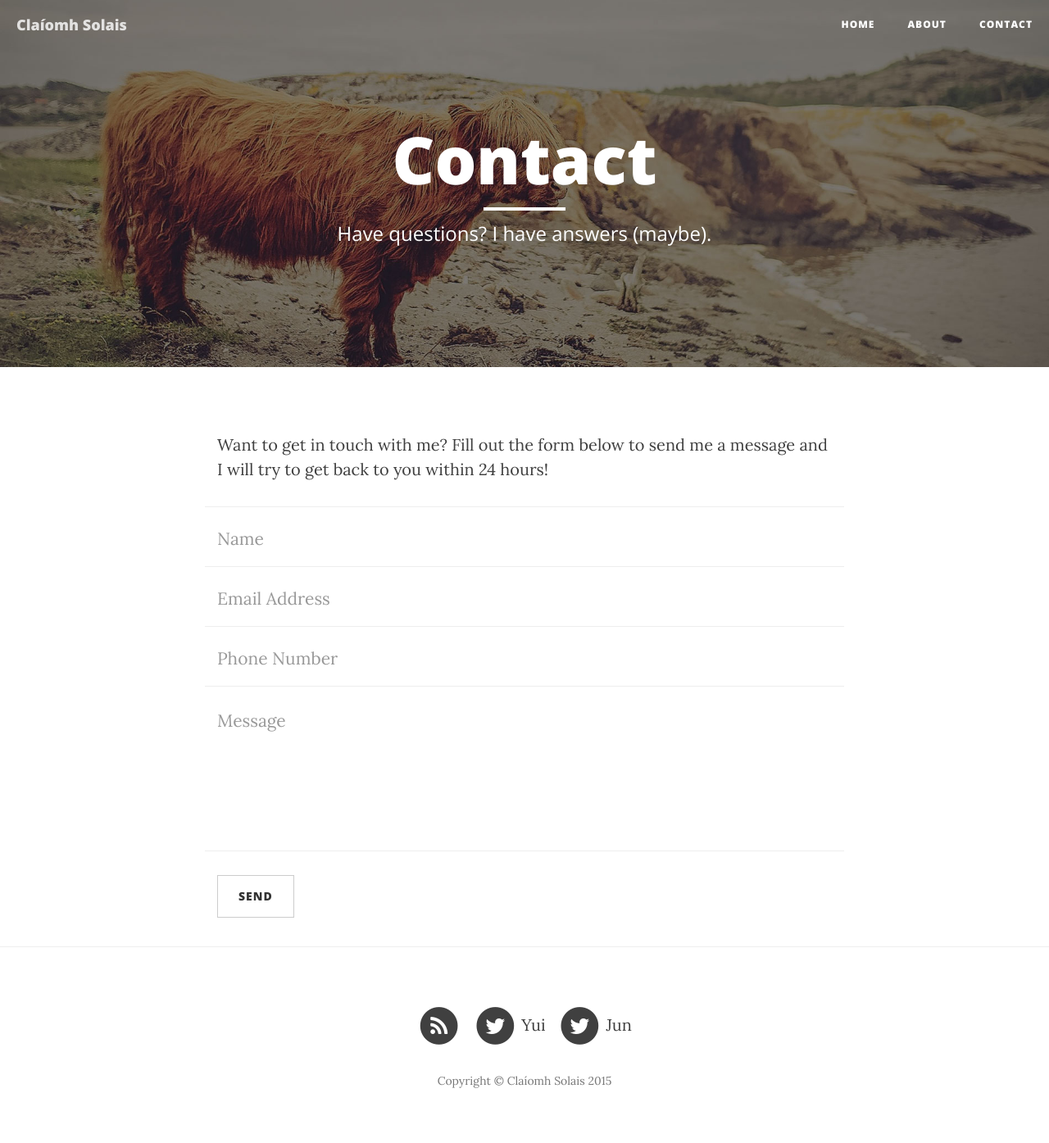
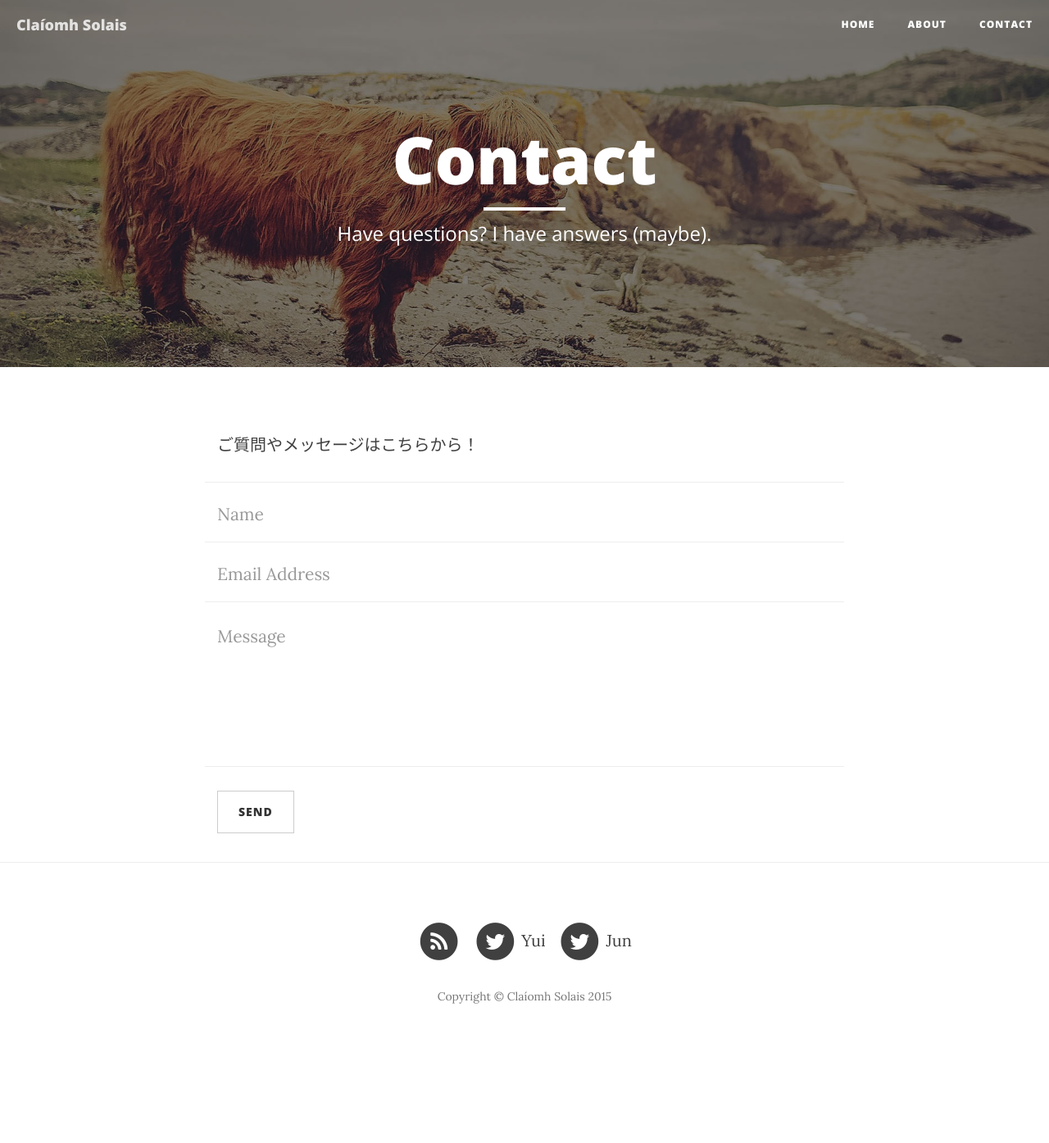
Before and after one commit to AdrienLemaire/claiomhsolais.github.io, a Jekyll site: the page built from contact.html, in a window 1280 px wide. Shown: the whole page at 82% size. Built offline with Jekyll 4.4.1, drawn with Linux system fonts in a browser that asks for light colours; nearby versions of some CDN libraries; after the commit the page ends 1292 px from its top, so only the background shows below that.

Commit message:
Tel消去、メッセージの文章変更。

```diff
--- a/contact.html
+++ b/contact.html
@@ -5,7 +5,7 @@ description: "Have questions? I have answers (maybe)."
 header-img: "img/contact-bg.jpg"
 ---
 
-<p>Want to get in touch with me? Fill out the form below to send me a message and I will try to get back to you within 24 hours!</p>
+<p>ご質問やメッセージはこちらから！</p>
 <!-- Contact Form - Enter your email address on line 19 of the mail/contact_me.php file to make this form work. -->
 <!-- WARNING: Some web hosts do not allow emails to be sent through forms to common mail hosts like Gmail or Yahoo. It's recommended that you use a private domain email address! -->
 <!-- NOTE: To use the contact form, your site must be on a live web host with PHP! The form will not work locally! -->
@@ -26,13 +26,6 @@ header-img: "img/contact-bg.jpg"
     </div>
     <div class="row control-group">
         <div class="form-group col-xs-12 floating-label-form-group controls">
-            <label>Phone Number</label>
-            <input type="tel" class="form-control" placeholder="Phone Number" id="phone" required data-validation-required-message="Please enter your phone number.">
-            <p class="help-block text-danger"></p>
-        </div>
-    </div>
-    <div class="row control-group">
-        <div class="form-group col-xs-12 floating-label-form-group controls">
             <label>Message</label>
             <textarea rows="5" class="form-control" placeholder="Message" id="message" required data-validation-required-message="Please enter a message."></textarea>
             <p class="help-block text-danger"></p>
```
